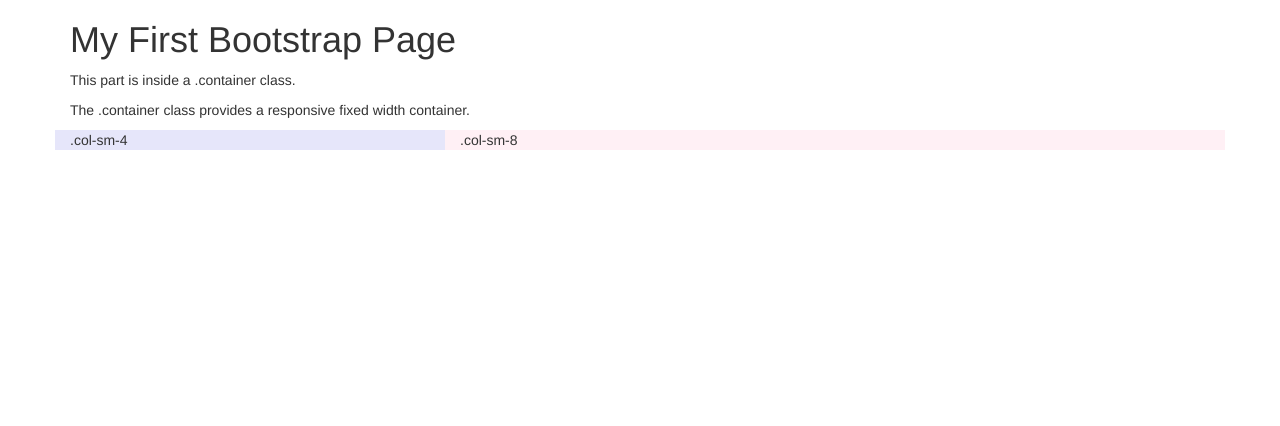
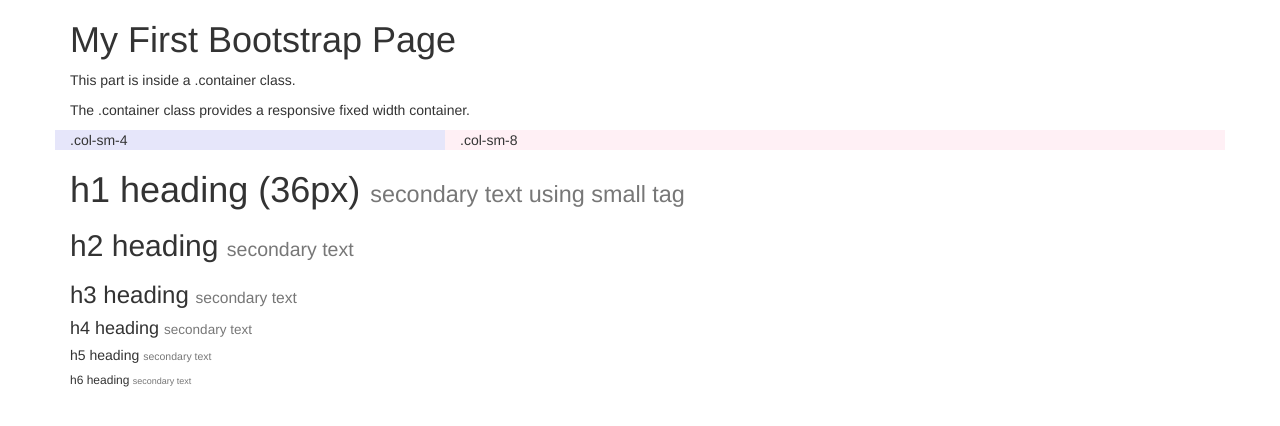
Before and after one commit to xiuyansyu/UTEKtest, a plain HTML site: page index.html in a window 1280 px wide. Drawn offline with nearby package versions, Linux system fonts and the light colour scheme.

Commit message:
Trying two containers and headings and small tag

```diff
--- a/index.html
+++ b/index.html
@@ -20,5 +20,14 @@
   </div>
 </div>
 
+<div class="container">
+  <h1>h1 heading (36px) <small>secondary text using small tag</small></h1>
+  <h2>h2 heading <small>secondary text</small></h2>
+  <h3>h3 heading <small>secondary text</small></h3>
+  <h4>h4 heading <small>secondary text</small></h4>
+  <h5>h5 heading <small>secondary text</small></h5>
+  <h6>h6 heading <small>secondary text</small></h6>
+</div>
+
 </body>
 </html>
```
